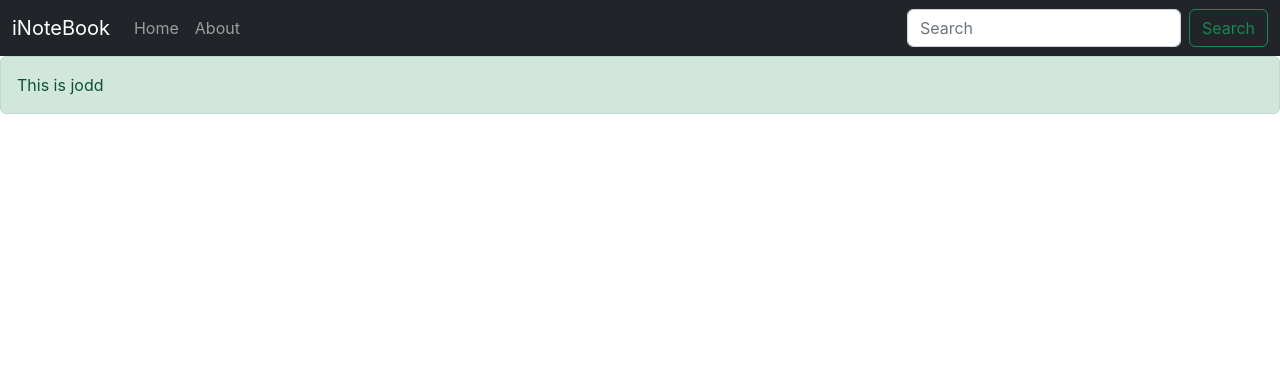
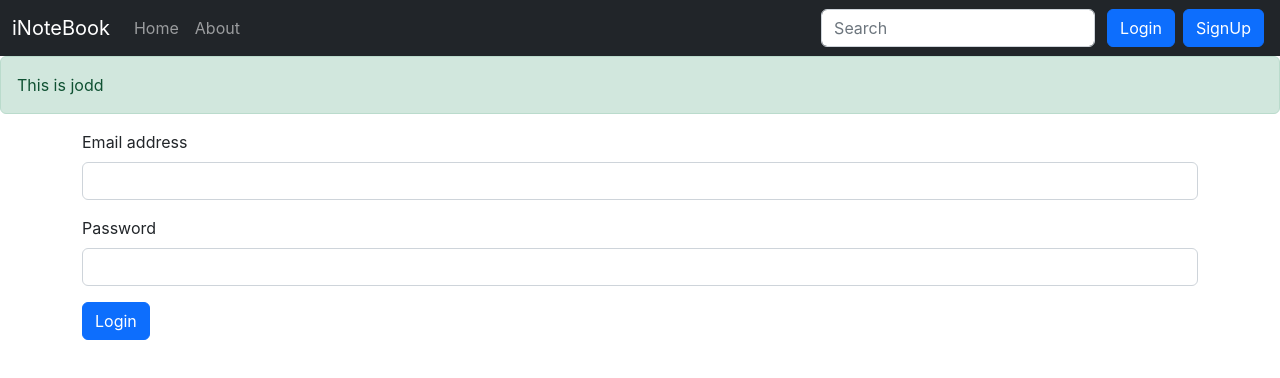
Before and after one commit to vaav07/inotebook, a React (Create React App) app: page /login in a window 1280 px wide. Shown: the top 378 px of the page. Built offline with nearby package versions, Linux system fonts and the light colour scheme.

Commit message:
added log in components

```diff
--- a/src/App.js
+++ b/src/App.js
@@ -5,6 +5,8 @@ import Home from "./components/Home";
 import About from "./components/About";
 import NoteState from "./context/notes/NoteState";
 import Alert from "./components/Alert";
+import Login from "./components/Login";
+import Signup from "./components/Signup";
 
 function App() {
   return (
@@ -16,6 +18,8 @@ function App() {
           <Routes>
             <Route path="/" element={<Home />} />
             <Route path="/about" element={<About />} />
+            <Route path="/login" element={<Login />} />
+            <Route path="/signup" element={<Signup />} />
           </Routes>
         </div>
       </NoteState>
--- a/src/components/AddNote.js
+++ b/src/components/AddNote.js
@@ -9,12 +9,17 @@ const AddNote = () => {
   const [note, setNote] = useState({
     title: "",
     description: "",
-    tag: "default",
+    tag: "",
   });
 
   const handleClick = (e) => {
     e.preventDefault();
     addNote(note.title, note.description, note.tag);
+    setNote({
+      title: "",
+      description: "",
+      tag: "",
+    });
   };
 
   const onChange = (e) => {
@@ -37,7 +42,10 @@ const AddNote = () => {
               name="title"
               aria-describedby="emailHelp"
               autoComplete="email"
+              value={note.title}
               onChange={onChange}
+              minLength={5}
+              required
             />
           </div>
           <div className="mb-3">
@@ -49,7 +57,10 @@ const AddNote = () => {
               className="form-control"
               id="description"
               name="description"
+              value={note.description}
               onChange={onChange}
+              minLength={5}
+              required
             />
           </div>
           <div className="mb-3">
@@ -61,11 +72,15 @@ const AddNote = () => {
               className="form-control"
               id="tag"
               name="tag"
+              value={note.tag}
               onChange={onChange}
+              minLength={5}
+              required
             />
           </div>
 
           <button
+            disabled={note.title.length < 5 || note.description.length < 5}
             type="submit"
             className="btn btn-primary"
             onClick={handleClick}
--- /dev/null
+++ b/src/components/Login.js
@@ -0,0 +1,74 @@
+import React, { useState } from "react";
+import { useNavigate } from "react-router-dom";
+
+const Login = () => {
+  const [credentials, setCredentials] = useState({ email: "", password: "" });
+  let navigate = useNavigate;
+
+  const handleSubmit = async (e) => {
+    e.preventDefault();
+    const response = await fetch(`http://localhost:5000/api/auth/login`, {
+      method: "POST",
+      headers: {
+        "Content-Type": "application/json",
+      },
+      body: JSON.stringify({
+        email: credentials.email,
+        password: credentials.password,
+      }),
+    });
+    const json = await response.json();
+    console.log(json);
+    if (json.success) {
+      // save thr authtoken & redirect
+      localStorage.setItem("token", json.authtoken);
+      navigate.push("/");
+    } else {
+      alert("invalid credentials");
+    }
+  };
+
+  const onChange = (e) => {
+    setCredentials({ ...credentials, [e.target.name]: e.target.value });
+  };
+
+  return (
+    <div>
+      <form onSubmit={handleSubmit}>
+        <div className="mb-3">
+          <label htmlFor="email" className="form-label">
+            Email address
+          </label>
+          <input
+            type="email"
+            className="form-control"
+            id="email"
+            name="email"
+            aria-describedby="emailHelp"
+            value={credentials.email}
+            onChange={onChange}
+          />
+        </div>
+        <div className="mb-3">
+          <label htmlFor="password" className="form-label">
+            Password
+          </label>
+          <input
+            type="password"
+            className="form-control"
+            id="password"
+            name="password"
+            value={credentials.password}
+            onChange={onChange}
+          />
+        </div>
+
+        <button type="submit" className="btn btn-primary">
+          Login
+        </button>
+      </form>
+    </div>
+  );
+};
+
+export default Login;
--- a/src/components/Navbar.js
+++ b/src/components/Navbar.js
@@ -52,9 +52,8 @@ const Navbar = () => {
               placeholder="Search"
               aria-label="Search"
             />
-            <button className="btn btn-outline-success" type="submit">
-              Search
-            </button>
+            <Link className="btn btn-primary mx-1" to="/login" role="button">Login</Link>
+            <Link className="btn btn-primary mx-1" to="/signup" role="button">SignUp</Link>
           </form>
         </div>
       </div>
--- a/src/components/Notes.js
+++ b/src/components/Notes.js
@@ -6,15 +6,17 @@ import AddNote from "./AddNote";
 
 const Notes = () => {
   const context = useContext(noteContext);
-  const { notes, getNotes } = context;
+  const { notes, getNotes, editNote } = context;
   useEffect(() => {
     getNotes();
     // eslint-disable-next-line
   }, []);
 
   const ref = useRef(null);
+  const refClose = useRef(null);
 
   const [note, setNote] = useState({
+    id: "",
     etitle: "",
     edescription: "",
     etag: "",
@@ -22,14 +24,17 @@ const Notes = () => {
 
   const updateNote = (currentNote) => {
     ref.current.click();
-    setNote({etitle: currentNote.title, edescription: currentNote.edescription, etag: currentNote.tag})
+    setNote({
+      id: currentNote._id,
+      etitle: currentNote.title,
+      edescription: currentNote.edescription,
+      etag: currentNote.tag,
+    });
   };
 
-
   const handleClick = (e) => {
-      console.log("updating the note", note);
-    e.preventDefault();
-
+    editNote(note.id, note.etitle, note.edescription, note.etag);
+    refClose.current.click();
   };
 
   const onChange = (e) => {
@@ -71,7 +76,7 @@ const Notes = () => {
               ></button>
             </div>
             <div className="modal-body">
-                {/* modal body */}
+              {/* modal body */}
               <form>
                 <div className="mb-3">
                   <label htmlFor="etitle" className="form-label">
@@ -86,6 +91,8 @@ const Notes = () => {
                     autoComplete="email"
                     value={note.etitle}
                     onChange={onChange}
+                    minLength={5}
+                    required
                   />
                 </div>
                 <div className="mb-3">
@@ -99,6 +106,8 @@ const Notes = () => {
                     name="edescription"
                     value={note.edescription}
                     onChange={onChange}
+                    minLength={5}
+                    required
                   />
                 </div>
                 <div className="mb-3">
@@ -114,7 +123,6 @@ const Notes = () => {
                     onChange={onChange}
                   />
                 </div>
-
               </form>
             </div>
             <div className="modal-footer">
@@ -122,10 +130,18 @@ const Notes = () => {
                 type="button"
                 className="btn btn-secondary"
                 data-bs-dismiss="modal"
+                ref={refClose}
               >
                 Close
               </button>
-              <button onClick={handleClick} type="button" className="btn btn-primary">
+              <button
+                disabled={
+                  note.etitle.length < 5 || note.edescription.length < 5
+                }
+                onClick={handleClick}
+                type="button"
+                className="btn btn-primary"
+              >
                 Update Note
               </button>
             </div>
@@ -135,6 +151,9 @@ const Notes = () => {
 
       <div className="row my-3">
         <h2>Your Notes</h2>
+        <div className="container mx-2">
+          {notes.length === 0 && "No notes to display"}
+        </div>
         {notes.map((note) => {
           return (
             <NoteItem key={note._id} updateNote={updateNote} note={note} />
--- /dev/null
+++ b/src/components/Signup.js
@@ -0,0 +1,9 @@
+import React from 'react'
+
+const Signup = () => {
+  return (
+    <div>Signup</div>
+  )
+}
+
+export default Signup
--- a/src/context/notes/NoteState.js
+++ b/src/context/notes/NoteState.js
@@ -18,7 +18,7 @@ const NoteState = (props) => {
       },
     });
     const json = await response.json();
-    console.log(json);
+    // console.log(json);
 
     setNotes(json);
   };
@@ -37,13 +37,7 @@ const NoteState = (props) => {
       body: JSON.stringify({ title, description, tag }),
     });
 
-    console.log("adding a new note");
-    const note = {
-      _id: "sdbsadabdsad5s45ad4",
-      title: title,
-      description: description,
-      tag: tag,
-    };
+    const note = await response.json();
     setNotes(notes.concat(note));
   };
 
@@ -56,12 +50,11 @@ const NoteState = (props) => {
         "Content-Type": "application/json",
         "auth-token": "gjhghjghff",
       },
-
     });
     const json = response.json();
-      console.log(json)
+    //   console.log(json)
 
-    console.log("deleting the note with id" + id);
+    // console.log("deleting the note with id" + id);
     const newNotes = notes.filter((note) => {
       return note._id !== id;
     });
@@ -72,7 +65,7 @@ const NoteState = (props) => {
   const editNote = async (id, title, description, tag) => {
     //   Api call
     const response = await fetch(`${host}/api/notes/updatenote/${id}`, {
-      method: "POST",
+      method: "PUT",
       headers: {
         "Content-Type": "application/json",
         "auth-token": "gjhghjghff",
@@ -80,17 +73,21 @@ const NoteState = (props) => {
 
       body: JSON.stringify({ title, description, tag }),
     });
-    const json = response.json();
+    const json = await response.json();
+    // console.log(json);
 
+    let newNotes = JSON.parse(JSON.stringify(notes));
     // logic to edit in client
     for (let index = 0; index < notes.length; index++) {
-      const element = notes[index];
+      const element = newNotes[index];
       if (element._id === id) {
-        element.title = title;
-        element.description = description;
-        element.tag = tag;
+        newNotes[index].title = title;
+        newNotes[index].description = description;
+        newNotes[index].tag = tag;
+        break;
       }
     }
+    setNotes(newNotes);
   };
 
   return (
```
Also changed, not shown: 1 other file (tests, documents, lock files or other folders). Lines whose indentation alone changed are shown as unchanged.
